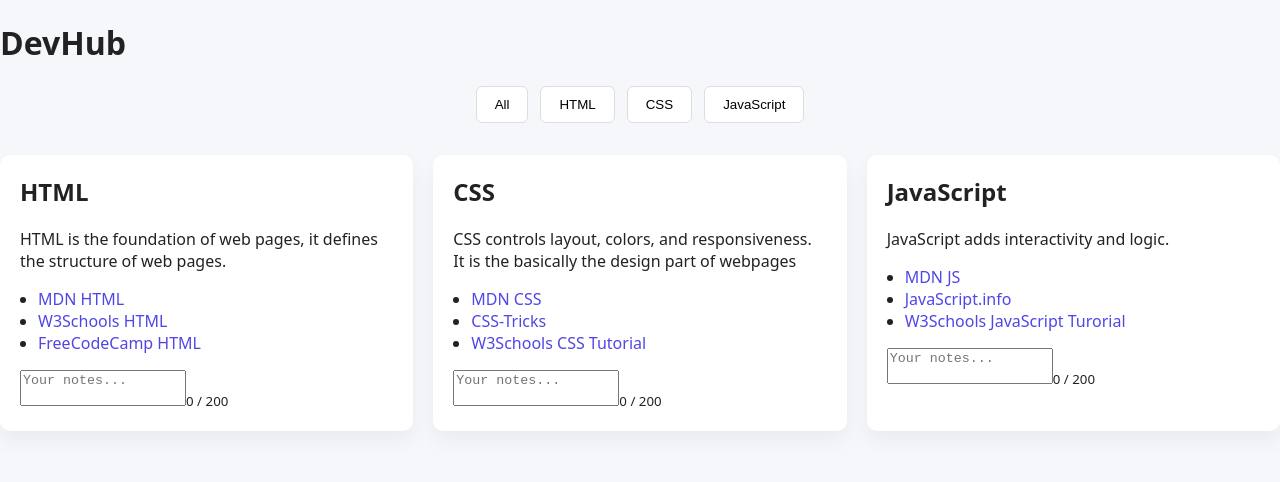
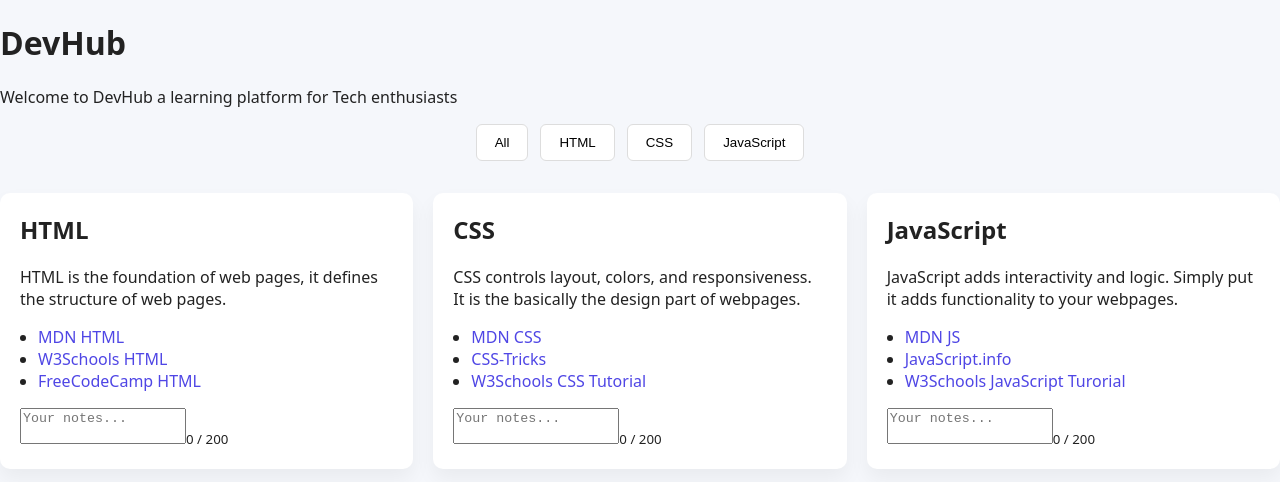
Before and after one commit to GabieRise/Devhub2.O, a React (Vite) app: page / in a window 1280 px wide. Shown: the top 482 px of the page. Built offline with nearby package versions, Linux system fonts and the light colour scheme.

Commit message:
Paragraph

```diff
--- a/src/App.jsx
+++ b/src/App.jsx
@@ -17,7 +17,7 @@ function App() {
   return (
     <main>
       <h1>DevHub</h1>
-
+      <p>Welcome to DevHub a learning platform for Tech enthusiasts</p>
       <div className="filters">
         <button onClick={() => setSelectedCategory("all")}>All</button>
         <button onClick={() => setSelectedCategory("html")}>HTML</button>
--- a/src/data/resources.js
+++ b/src/data/resources.js
@@ -12,7 +12,7 @@ const resourcesData = [
   {
     id: "css",
     title: "CSS",
-    description: "CSS controls layout, colors, and responsiveness. It is the basically the design part of webpages",
+    description: "CSS controls layout, colors, and responsiveness. It is the basically the design part of webpages.",
     links: [
       { name: "MDN CSS", url: "https://developer.mozilla.org/en-US/docs/Web/CSS" },
       { name: "CSS-Tricks", url: "https://css-tricks.com/" },
@@ -22,7 +22,7 @@ const resourcesData = [
   {
     id: "javascript",
     title: "JavaScript",
-    description: "JavaScript adds interactivity and logic.",
+    description: "JavaScript adds interactivity and logic. Simply put it adds functionality to your webpages.",
     links: [
       { name: "MDN JS", url: "https://developer.mozilla.org/en-US/docs/Web/JavaScript" },
       { name: "JavaScript.info", url: "https://javascript.info/" },
```
